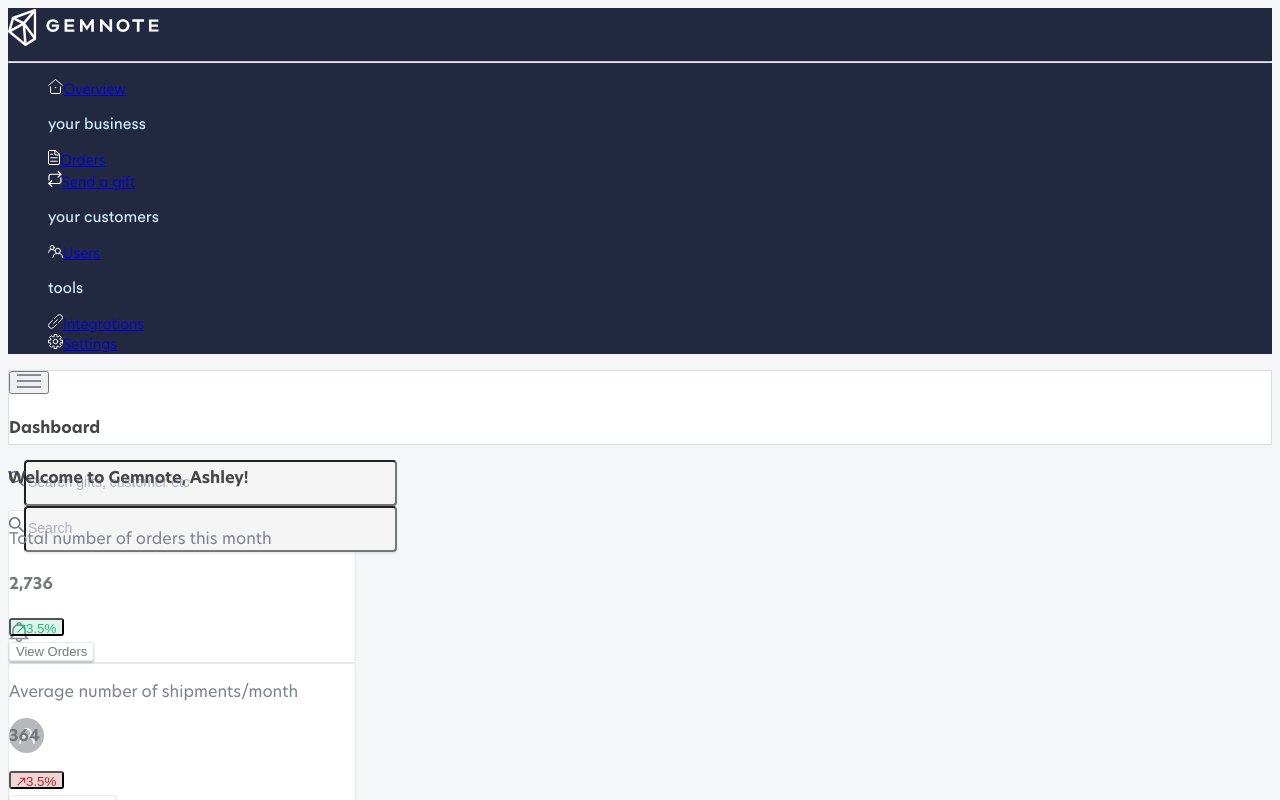
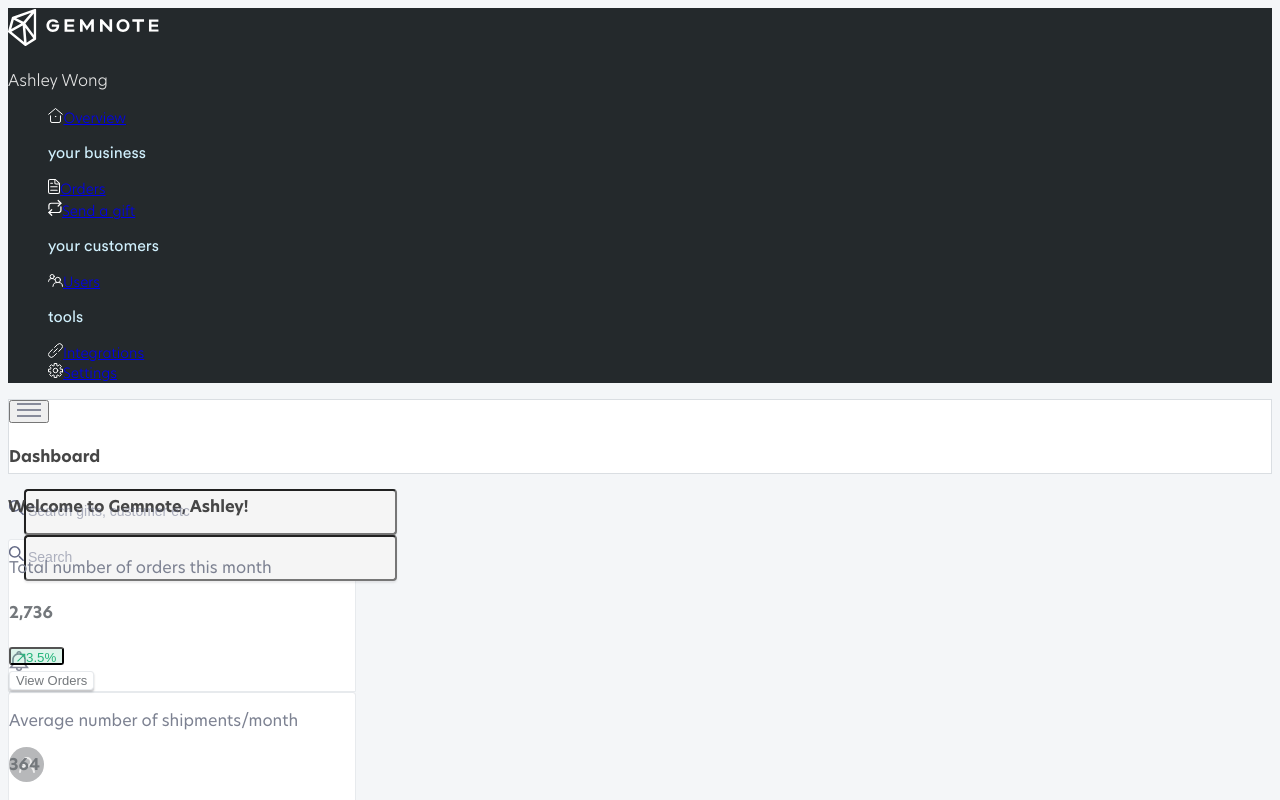
Before and after one commit to Alphajeez96/gemnote, a Vue app: page / in a window 1280 px wide. Shown: the top 800 px of the page. Built offline with nearby package versions, Linux system fonts and the light colour scheme.

Commit message:
fix: sidemenu fix

```diff
--- a/src/components/partials/sidemenu.vue
+++ b/src/components/partials/sidemenu.vue
@@ -2,7 +2,7 @@
   <main class="h-full absolute md:static lg:static">
     <transition name="fade">
       <nav id="sidebar" class="w-48 lg:w-60 h-full">
-        <div class="flex items-center px-6 h-4 py-9">
+        <div class="flex items-center mx-12 h-4 py-14">
           <!--Company Logo here -->
           <div class="self-center">
             <svg
@@ -107,10 +107,14 @@
           </div>
         </div>
 
-        <hr />
+        <div class="mx-12 pt-4   border-b pb-9">
+<p class="name text-sm">Ashley Wong</p>
+        </div>
+
+
 
         <!--Routes here -->
-        <div class="px-6 py-5">
+        <div class="mx-6 py-5">
           <ul class="flex list-decimal flex-col">
             <li>
               <router-link to="/" class="flex mb-1"
@@ -217,20 +221,23 @@ export default {
 
 <style scoped>
 main {
-  background: #222840 0% 0% no-repeat padding-box;
+  background: #24292C 0% 0% no-repeat padding-box;
 }
 
-.company-name {
-  color: #e7eaf3;
-  font-family: "Circular Std";
-}
 
 #sidebar ul li {
-  color: #e3e4e7;
+  color: #E5E5E5;
   font-weight: 300;
   font-size: 0.875rem;
   list-style: none;
 }
+
+.name{
+  color: #E5E5E5;
+  font-weight: 300;
+}
+
+
 
 hr {
   border-top: 1px solid #babfc6;
```
